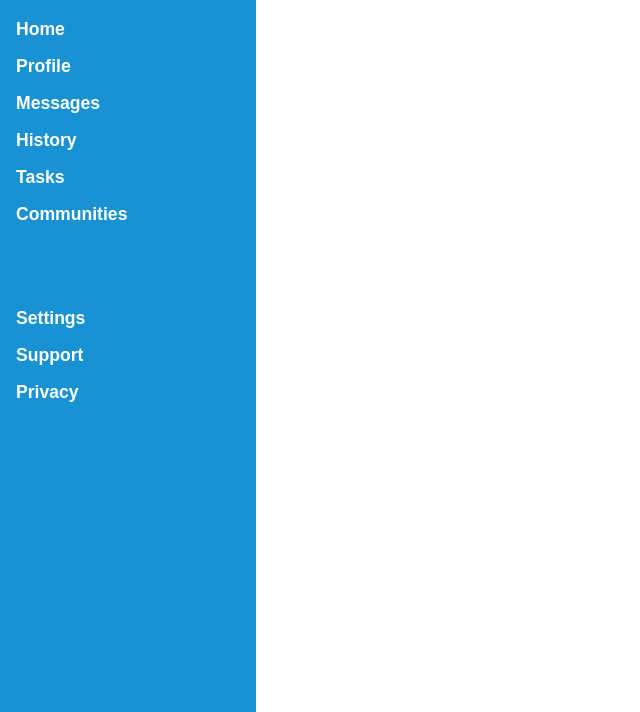
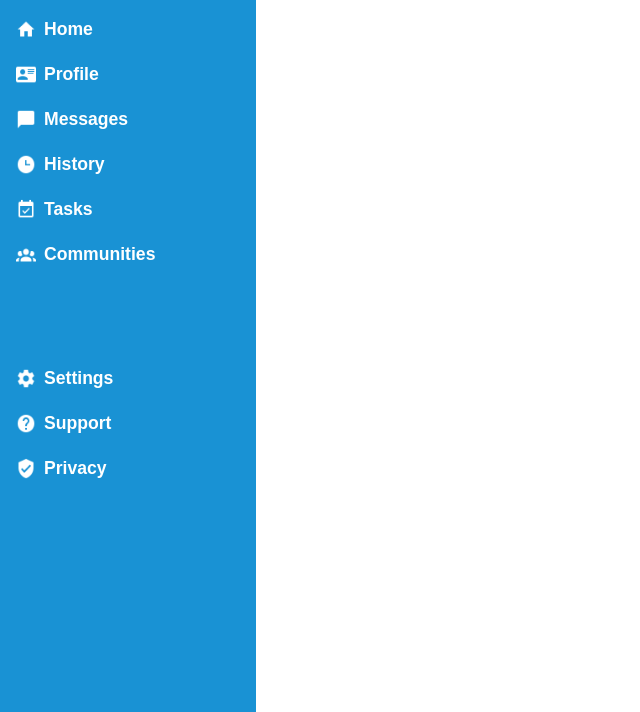
Before and after one commit to jozef-hudec-27/admin-dashboard, a plain HTML site: page index.html in a window 1280 px wide. Shown: the part 88-800 px from the top of the page, without its empty margins (0-640 px from the left). Drawn offline with Linux system fonts and the light colour scheme.

Commit message:
Add icons to dashboard items + make them TAB through-able

```diff
--- a/css/style.css
+++ b/css/style.css
@@ -14,23 +14,36 @@ body {
 .sidebar {
     background-color: rgb(25,146,212);
     color: white;
-    text-align: center;
     padding: 16px;
+}
+
+a {
+    text-decoration: none;
 }
 
 .dashboard-items {
     display: flex;
-    height: 50%;
+    height: 60%;
     flex-direction: column;
     align-items: flex-start;
-    row-gap: 16px;
+    row-gap: 24px;
     font-weight: 600;
     font-size: 1.1em;
+}
+
+.dashboard-items img {
+    width: 20px;
 }
 
 .logo {
     display: flex;
     align-items: center;
+}
+
+.dashboard-item {
+    display: flex;
+    column-gap: 8px;
+    color: white;
 }
 
 .dashboard-item:nth-last-child(3) {
--- a/index.html
+++ b/index.html
@@ -16,15 +16,15 @@
             </div>
 
             <div class="dashboard-items">
-                <div class="dashboard-item">Home</div>
-                <div class="dashboard-item">Profile</div>
-                <div class="dashboard-item">Messages</div>
-                <div class="dashboard-item">History</div>
-                <div class="dashboard-item">Tasks</div>
-                <div class="dashboard-item">Communities</div>
-                <div class="dashboard-item">Settings</div>
-                <div class="dashboard-item">Support</div>
-                <div class="dashboard-item">Privacy</div>
+                <a class="dashboard-item" href="#"><img src="./icons/home.png" alt="home icon"> Home</a>
+                <a class="dashboard-item" href="#"><img src="./icons/card-account-details.png" alt="profile icon"> Profile</a>
+                <a class="dashboard-item" href="#"><img src="./icons/message.png" alt="message icon"> Messages</a>
+                <a class="dashboard-item" href="#"><img src="./icons/clock-time-three.png" alt="clock icon">History</a>
+                <a class="dashboard-item" href="#"><img src="./icons/calendar-check.png" alt="calendar icon">Tasks</a>
+                <a class="dashboard-item" href="#"><img src="./icons/account-group.png" alt="communities icon">Communities</a>
+                <a class="dashboard-item" href="#"><img src="./icons/cog.png" alt="cog icon">Settings</a>
+                <a class="dashboard-item" href="#"><img src="./icons/help-circle.png" alt="question mark icon">Support</a>
+                <a class="dashboard-item" href="#"><img src="./icons/shield-check.png" alt="shield check icon"> Privacy</a>
             </div>
         </div>
 
```
Also changed, not shown: icons/account-group.png (added), icons/calendar-check.png (added), icons/card-account-details.png (added), icons/clock-time-three.png (added), icons/cog.png (added), icons/help-circle.png (added), icons/home.png (added), icons/message.png (added), icons/shield-check.png (added).
